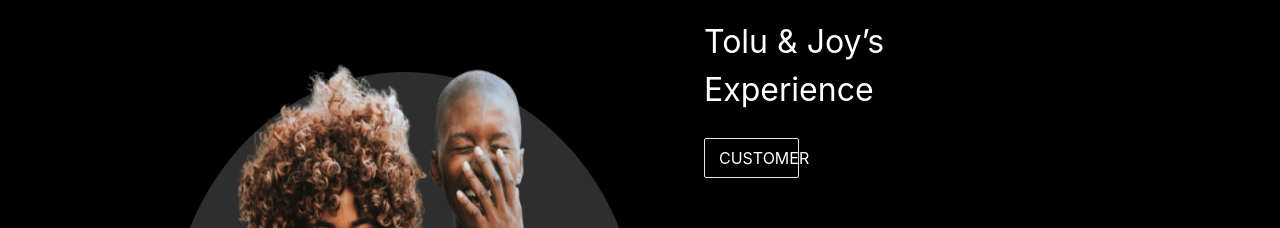
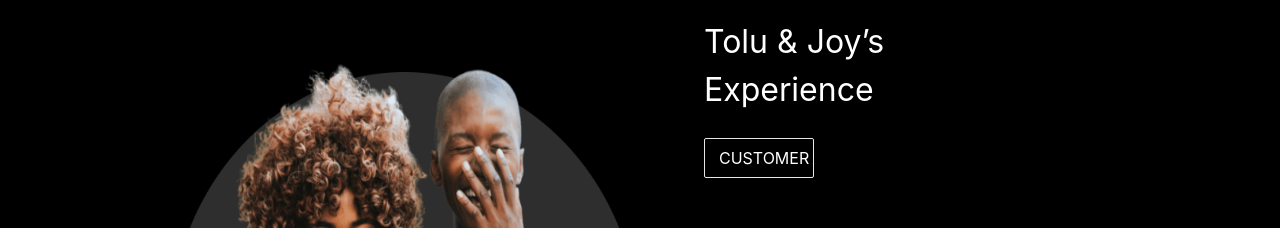
Before and after one commit to paulynson/vasiti-demo, a React (Create React App) app: page / in a window 1280 px wide. Shown: the part 980-1208 px from the top of the page. Built offline with nearby package versions, Linux system fonts and the light colour scheme.

Commit message:
fixed text centering on Home page

```diff
--- a/src/components/pages/Home.jsx
+++ b/src/components/pages/Home.jsx
@@ -66,7 +66,7 @@ function Home() {
             <h4 className="my-[24px] text-[32px] text-white">
               Tolu & Joy’s Experience
             </h4>
-            <p className="text-white py-[7px] px-[14px] border rounded-sm w-[95px] mb-12">
+            <p className="text-white py-[7px] px-[14px] border text-center rounded-sm w-[110px] mb-12">
               CUSTOMER
             </p>
 
```
